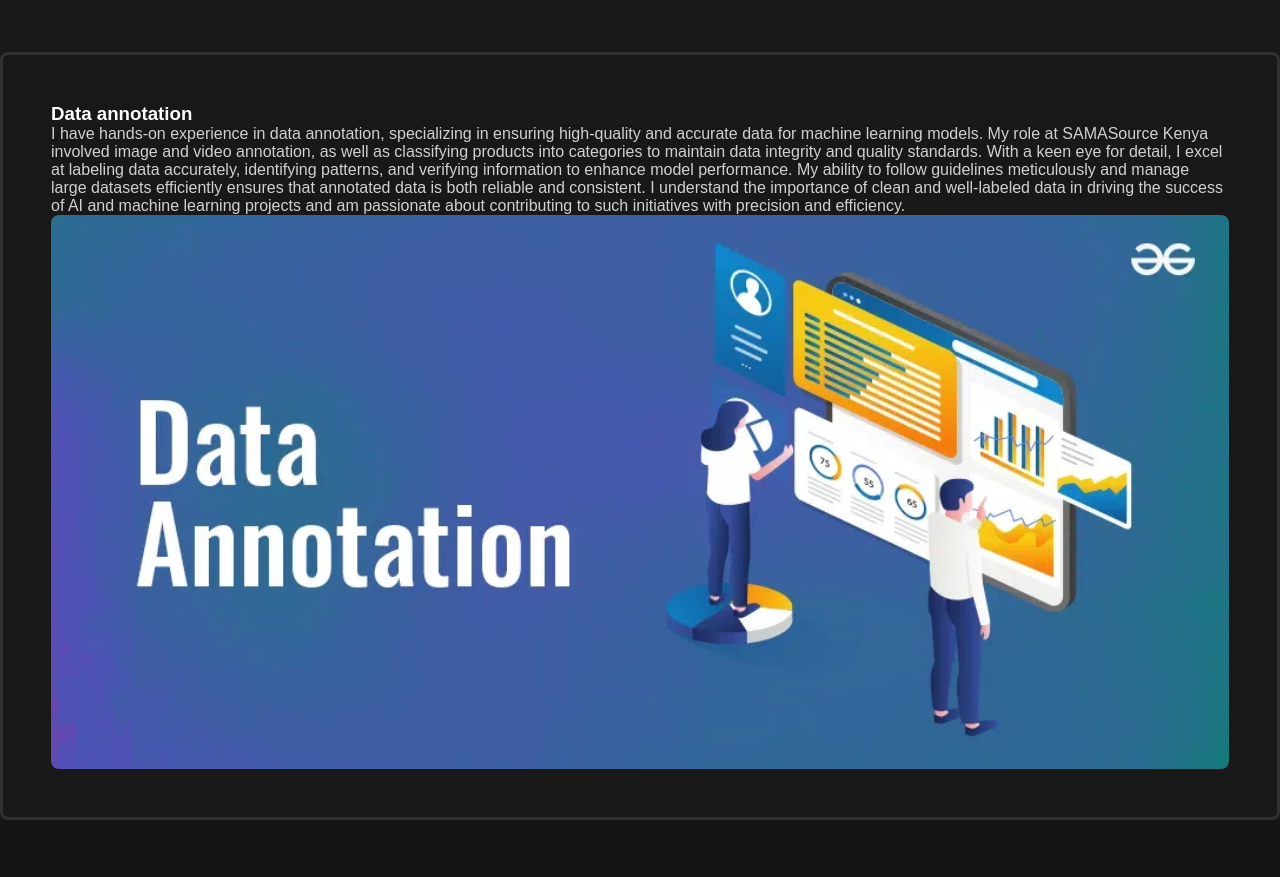
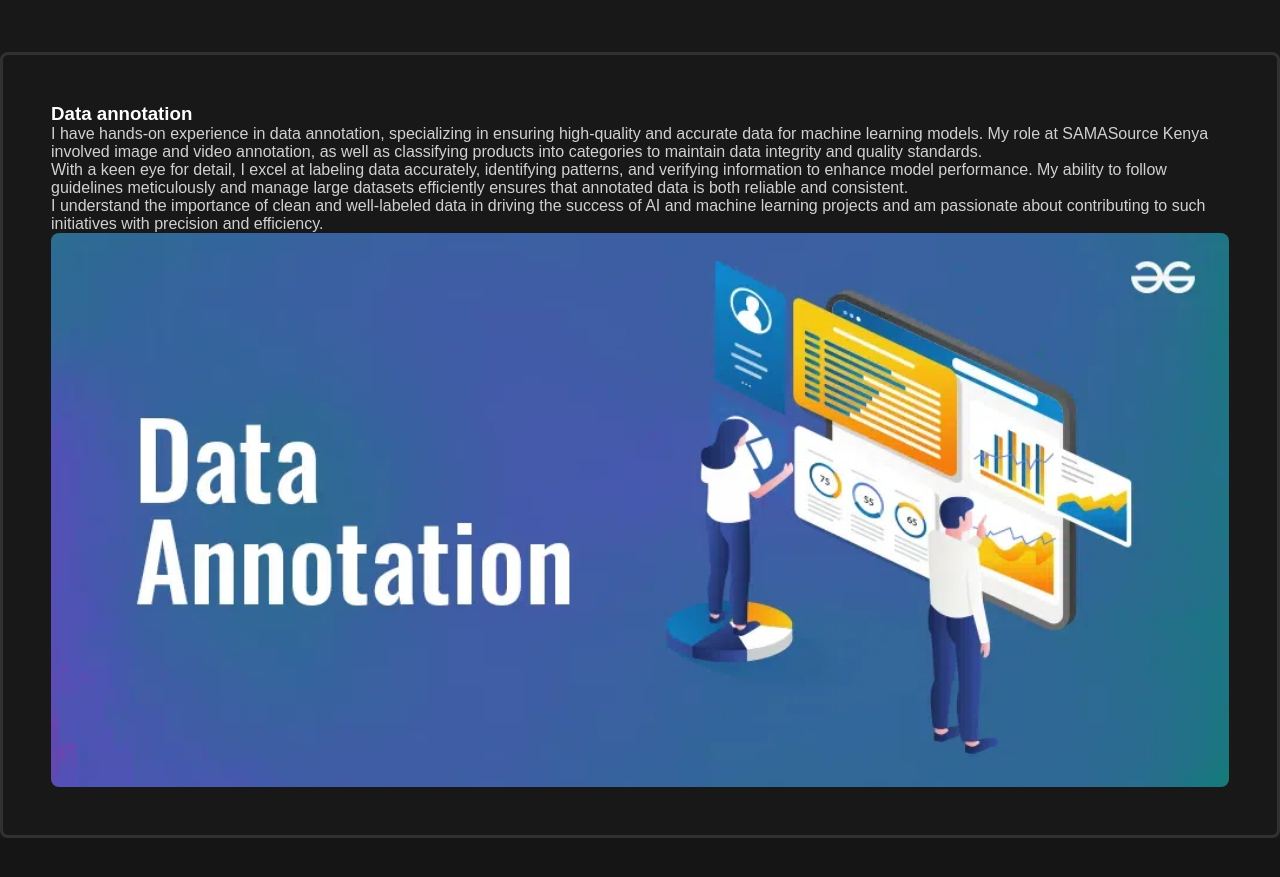
Before and after one commit to HesbonKayode/hesbonkayode.github.io, a plain HTML site: page index.html in a window 1280 px wide. Shown: the part 3900-4777 px from the top of the page. Drawn offline with nearby package versions, Linux system fonts and the light colour scheme; a script that the page names is missing.

Commit message:
Update index.html

```diff
--- a/index.html
+++ b/index.html
@@ -172,11 +172,14 @@ Let’s build something great! 🚀 </p>
 
 <div class="box">
     <h3>Data annotation</h3>
-    <p>I have hands-on experience in data annotation, specializing in ensuring high-quality and accurate data for machine learning models. My role at SAMASource Kenya involved image and video annotation, as well as classifying products into categories to maintain data integrity and quality standards.
 
-        With a keen eye for detail, I excel at labeling data accurately, identifying patterns, and verifying information to enhance model performance. My ability to follow guidelines meticulously and manage large datasets efficiently ensures that annotated data is both reliable and consistent.
+    <p>I have hands-on experience in data annotation, specializing in ensuring high-quality and accurate data for machine learning models.
+    My role at SAMASource Kenya involved image and video annotation, as well as classifying products into categories to maintain data integrity and quality standards.</p>
 
-        I understand the importance of clean and well-labeled data in driving the success of AI and machine learning projects and am passionate about contributing to such initiatives with precision and efficiency.</p>
+       <p> With a keen eye for detail, I excel at labeling data accurately, identifying patterns, and verifying information to enhance model performance.
+           My ability to follow guidelines meticulously and manage large datasets efficiently ensures that annotated data is both reliable and consistent.</p>
+
+        <p>I understand the importance of clean and well-labeled data in driving the success of AI and machine learning projects and am passionate about contributing to such initiatives with precision and efficiency.</p>
         <img src="Data-Annotation.webp" alt="">
 </div>
 </div>
```
